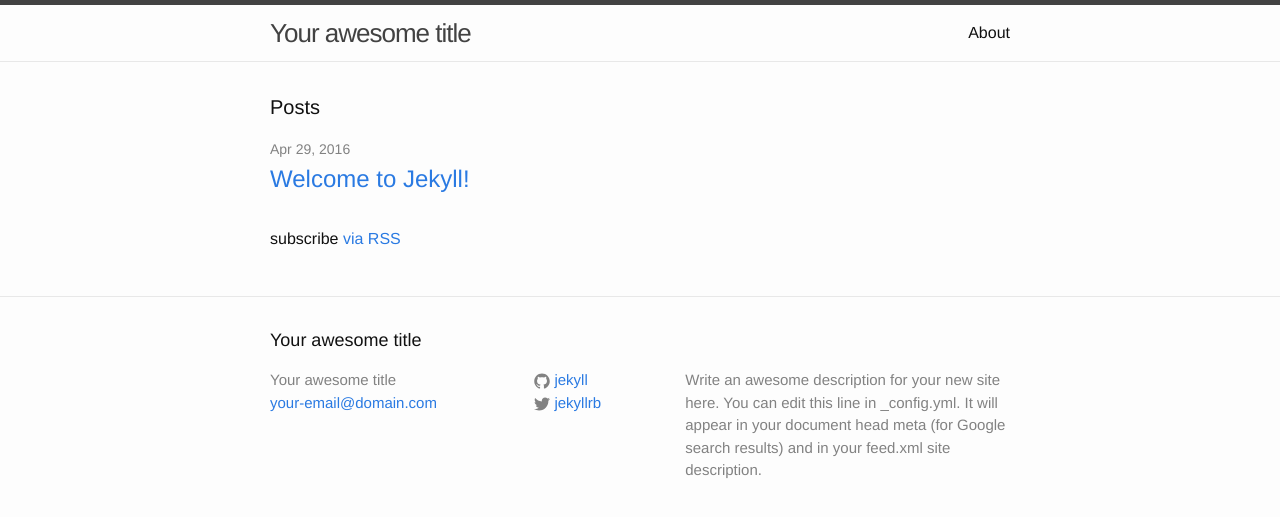
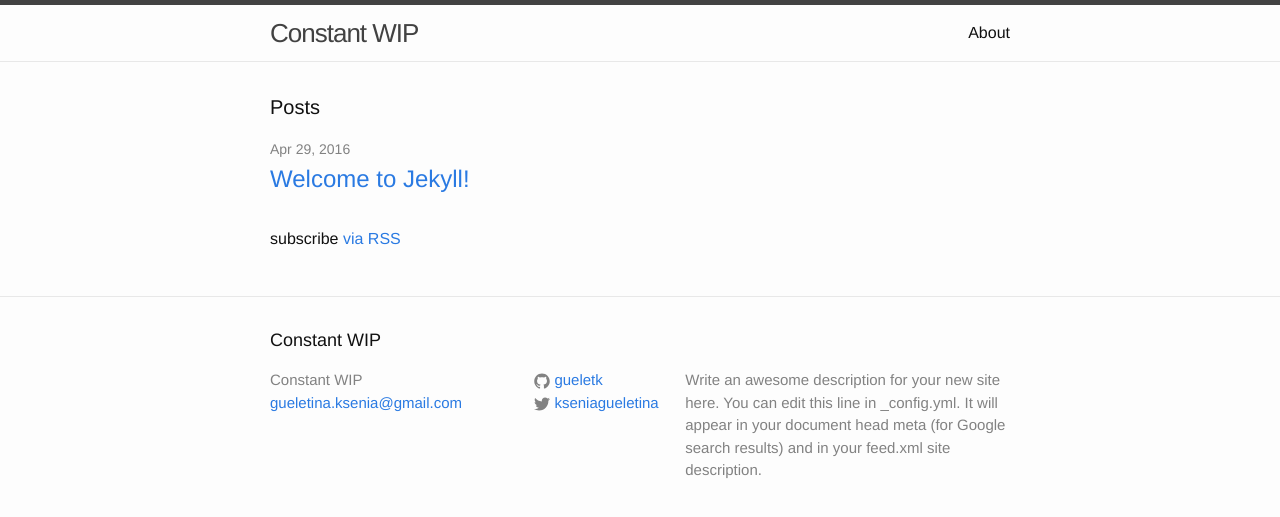
Before and after one commit to gueletk/gueletk.github.io, a Jekyll site: the page built from index.html, in a window 1280 px wide. Shown: the top 517 px of the page. Built offline with Jekyll 4.4.1, drawn with Linux system fonts in a browser that asks for light colours.

Commit message:
update config

```diff
--- a/_config.yml
+++ b/_config.yml
@@ -6,16 +6,16 @@
 # 'jekyll serve'. If you change this file, please restart the server process.
 
 # Site settings
-title: Your awesome title
-email: your-email@domain.com
+title: Constant WIP
+email: gueletina.ksenia@gmail.com
 description: > # this means to ignore newlines until "baseurl:"
   Write an awesome description for your new site here. You can edit this
   line in _config.yml. It will appear in your document head meta (for
   Google search results) and in your feed.xml site description.
 baseurl: "" # the subpath of your site, e.g. /blog
-url: "http://yourdomain.com" # the base hostname & protocol for your site
-twitter_username: jekyllrb
-github_username:  jekyll
+url: "https://kseniagueletina.com" # the base hostname & protocol for your site
+twitter_username: kseniagueletina
+github_username:  gueletk
 
 # Build settings
 markdown: kramdown
```
Also changed, not shown: 1 other file.
